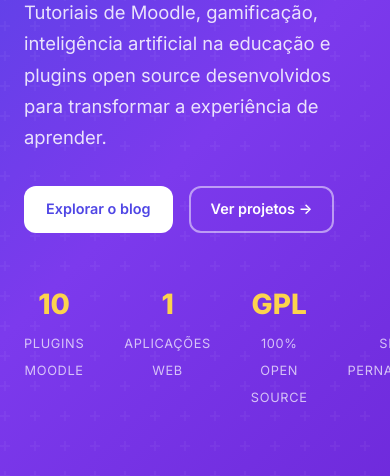
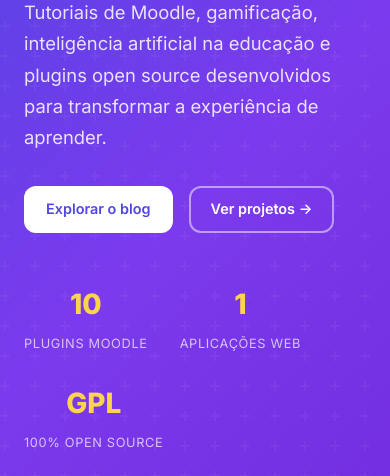
Before and after one commit to jeanlucio/jeanlucio.github.io, an Astro site: page / in a window 390 px wide. Shown: the part 344-820 px from the top of the page. Built offline with nearby package versions, Linux system fonts and the light colour scheme; Astro itself is replaced by a stand-in of ours.

Commit message:
fix: ajusta layout dos stats no mobile para não cortar IF Sertão

```diff
--- a/src/pages/index.astro
+++ b/src/pages/index.astro
@@ -200,11 +200,13 @@
 
   .hero-stats {
     display: flex;
-    gap: 2.5rem;
+    flex-wrap: wrap;
+    gap: 1.5rem 2rem;
   }
 
   .stat {
     text-align: center;
+    min-width: 90px;
   }
 
   .stat-number {
```
